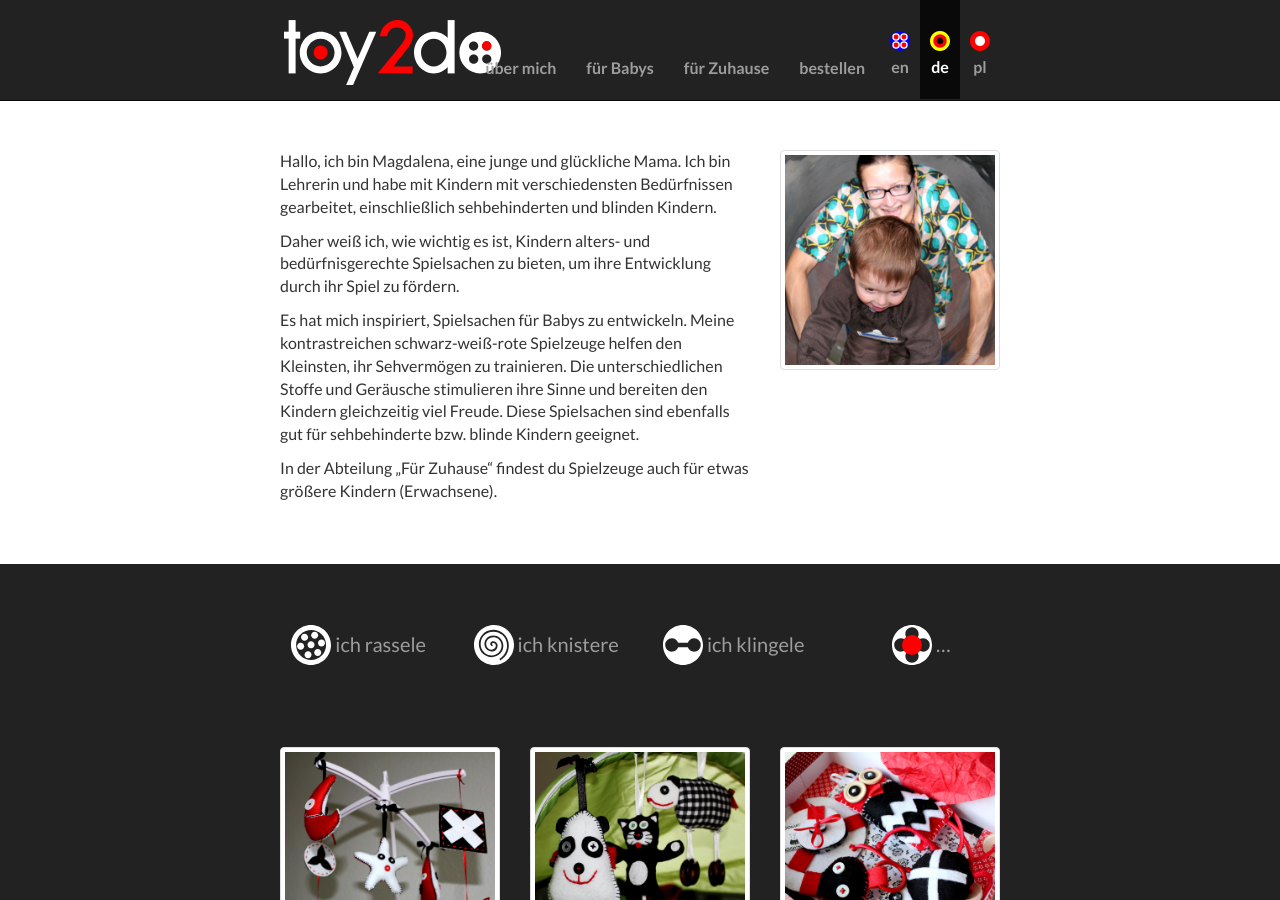
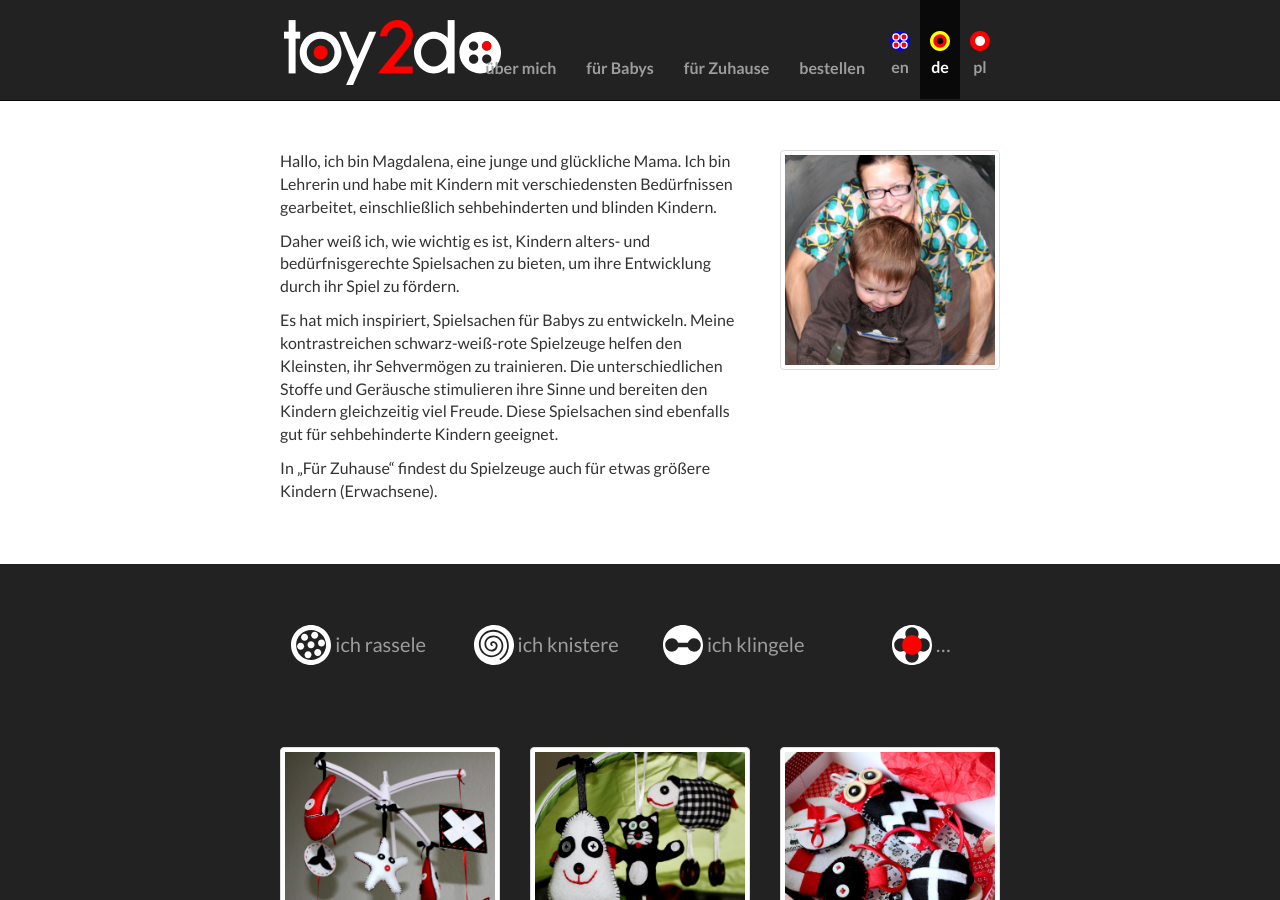
Before and after one commit to qoobaa/toy2do.com, a Jekyll site: the page built from de.html, in a window 1280 px wide and 900 px high. Built offline with Jekyll 4.4.1, drawn with Linux system fonts in a browser that asks for light colours; nearby versions of some CDN libraries.

Commit message:
Update de.html

```diff
--- a/de.html
+++ b/de.html
@@ -29,11 +29,11 @@ locale: de
           unterschiedlichen Stoffe und Geräusche stimulieren ihre
           Sinne und bereiten den Kindern gleichzeitig viel Freude.
           Diese Spielsachen sind ebenfalls gut für
-          sehbehinderte bzw. blinde Kindern geeignet.
+          sehbehinderte Kindern geeignet.
         </p>
 
         <p>
-          In der Abteilung „Für Zuhause“ findest du Spielzeuge auch
+          In „Für Zuhause“ findest du Spielzeuge auch
           für etwas größere Kindern (Erwachsene).
         </p>
       </div>
```
